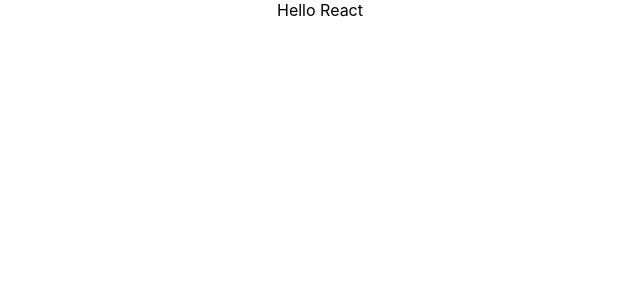
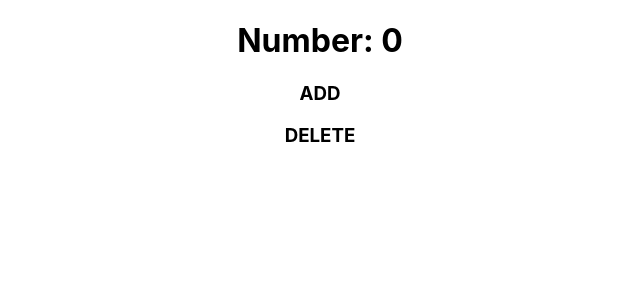
Before and after one commit to msahores/react-redux, a React (Create React App) app: page / in a window 1280 px wide. Shown: the top 300 px of the page, without its empty margins (320-960 px from the left). Built offline with nearby package versions, Linux system fonts and the light colour scheme.

Commit message:
2-basic-redux

```diff
--- a/package.json
+++ b/package.json
@@ -8,7 +8,9 @@
     "@testing-library/user-event": "^7.1.2",
     "react": "^16.13.1",
     "react-dom": "^16.13.1",
-    "react-scripts": "3.4.1"
+    "react-redux": "^7.2.0",
+    "react-scripts": "3.4.1",
+    "redux": "^4.0.5"
   },
   "scripts": {
     "start": "react-scripts start",
--- a/src/App.js
+++ b/src/App.js
@@ -1,10 +1,13 @@
 import React from 'react';
 import './App.css';
+import Visualisator from './components/Visualisator';
+import Computer from './components/Computer';
 
 function App() {
   return (
     <div className="container">
-      Hello React
+      <Visualisator />
+      <Computer />
     </div>
   );
 }
--- /dev/null
+++ b/src/components/Computer/index.js
@@ -0,0 +1,19 @@
+import React from 'react';
+import { connect } from 'react-redux';
+import * as actionTypes from '../../store/actions';
+
+const Computer = ({add, del}) => (
+  <>
+    <h3 onClick={()=>add(5)}>ADD</h3>
+    <h3 onClick={()=>del(3)}>DELETE</h3>
+  </>
+)
+
+const mapDispatchToProps = dispatch => {
+  return {
+    add: number => dispatch({type: actionTypes.ADD, payload: number}),
+    del: number => dispatch({type: actionTypes.DELETE, payload: number}),
+  }
+}
+
+export default connect(null, mapDispatchToProps)(Computer);
--- /dev/null
+++ b/src/components/Visualisator/index.js
@@ -0,0 +1,14 @@
+import React from 'react';
+import { connect } from 'react-redux';
+
+const Visualisator = ({number}) => (
+  <h1>Number: {number}</h1>
+)
+
+const mapStateToProps = state => {
+  return {
+    number: state.number
+  }
+}
+
+export default connect(mapStateToProps)(Visualisator);
--- a/src/index.js
+++ b/src/index.js
@@ -1,11 +1,18 @@
 import React from 'react';
 import ReactDOM from 'react-dom';
 import './index.css';
+import { createStore } from 'redux';
+import { Provider } from 'react-redux';
+import reducer from './store/reducer';
 import App from './App';
+
+const store = createStore(reducer);
 
 ReactDOM.render(
   <React.StrictMode>
-    <App />
+    <Provider store={store}>
+      <App />
+    </Provider>
   </React.StrictMode>,
   document.getElementById('root')
 );
--- /dev/null
+++ b/src/store/actions.js
@@ -0,0 +1,2 @@
+export const ADD = 'ADD';
+export const DELETE = 'DELETE';
--- /dev/null
+++ b/src/store/reducer.js
@@ -0,0 +1,24 @@
+import * as actionTypes from './actions';
+
+const initialState = {
+  number: 0
+}
+
+const reducer = (state = initialState, action) => {
+  switch (action.type) {
+    case actionTypes.ADD:
+      return {
+        ...state,
+        number: state.number + action.payload
+      }
+    case actionTypes.DELETE:
+      return {
+        ...state,
+        number: state.number - action.payload
+      }
+    default:
+      return state
+  }
+}
+
+export default reducer;
```
Also changed, not shown: 1 other file (tests, documents, lock files or other folders).
